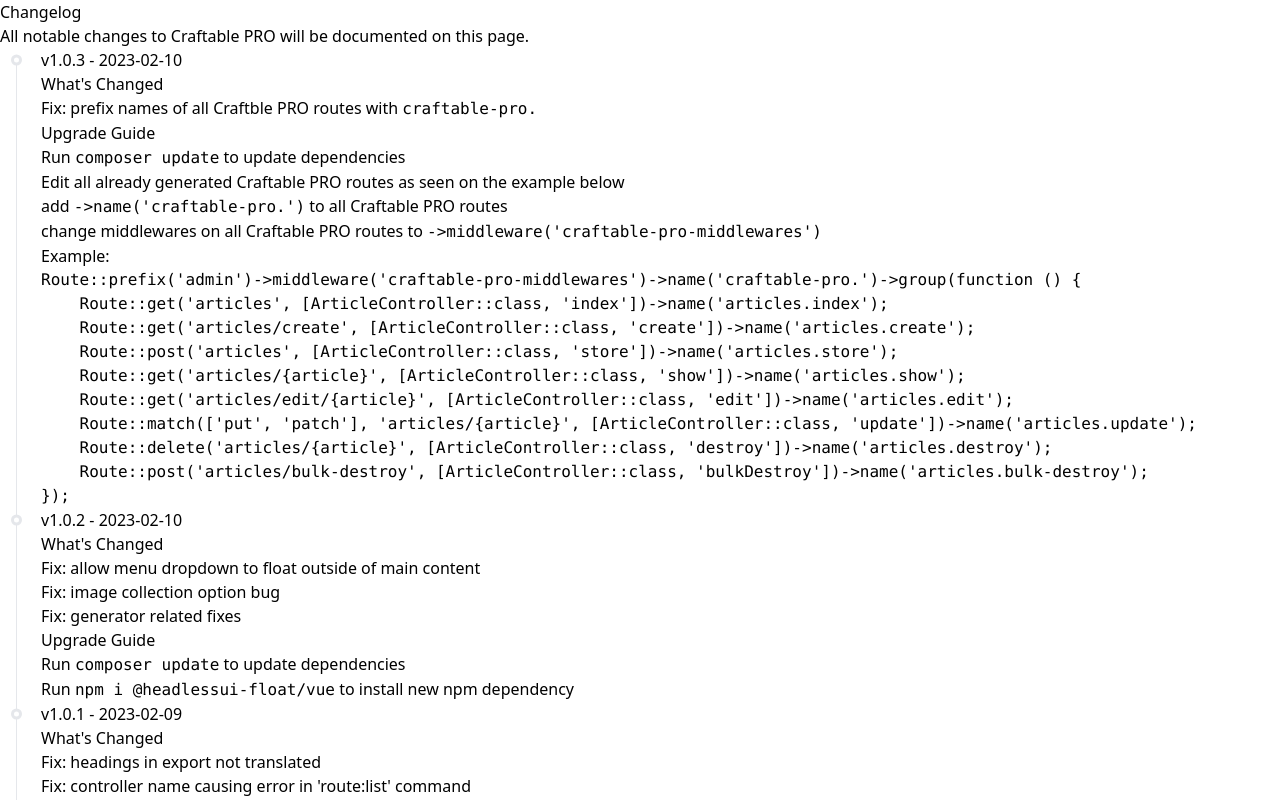
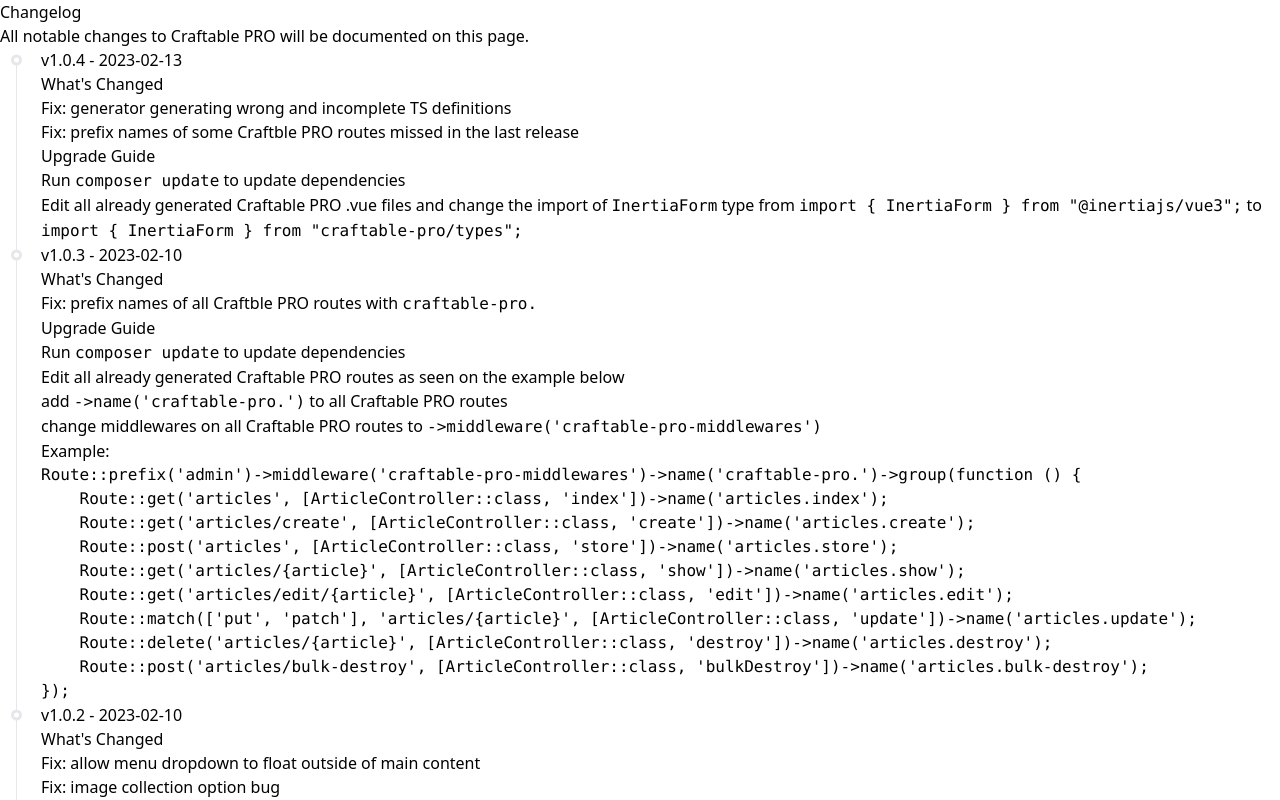
Before and after one commit to BRACKETS-by-TRIAD/craftable-pro-docs, a Next.js app: page /changelog in a window 1280 px wide. Shown: the top 800 px of the page. Built offline with nearby package versions, Linux system fonts and the light colour scheme.

Commit message:
fix: add changelog for v1.0.4

```diff
--- a/pages/changelog.mdx
+++ b/pages/changelog.mdx
@@ -3,6 +3,18 @@
 All notable changes to Craftable PRO will be documented on this page.
 
 <div className="changelog-container">
+## v1.0.4 - 2023-02-13
+
+### What's Changed
+
+- Fix: generator generating wrong and incomplete TS definitions
+- Fix: prefix names of some Craftble PRO routes missed in the last release
+
+### Upgrade Guide
+
+- Run `composer update` to update dependencies
+- Edit all already generated Craftable PRO .vue files and change the import of `InertiaForm` type from `import { InertiaForm } from "@inertiajs/vue3";` to `import { InertiaForm } from "craftable-pro/types";`
+
 ## v1.0.3 - 2023-02-10
 
 ### What's Changed
```
